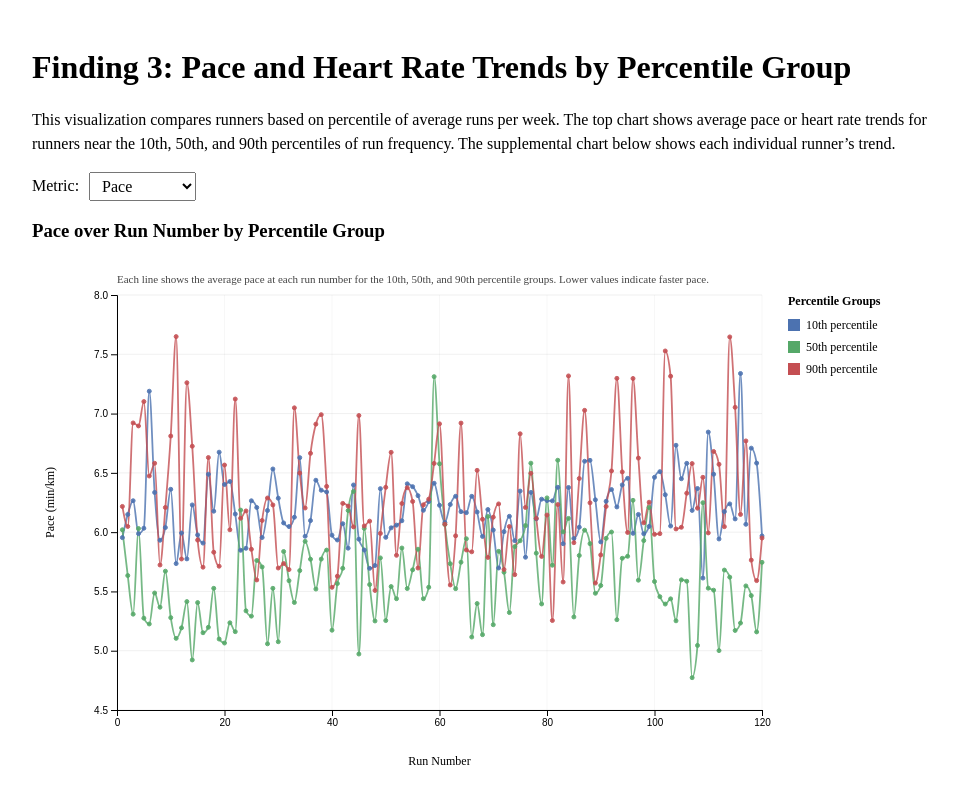
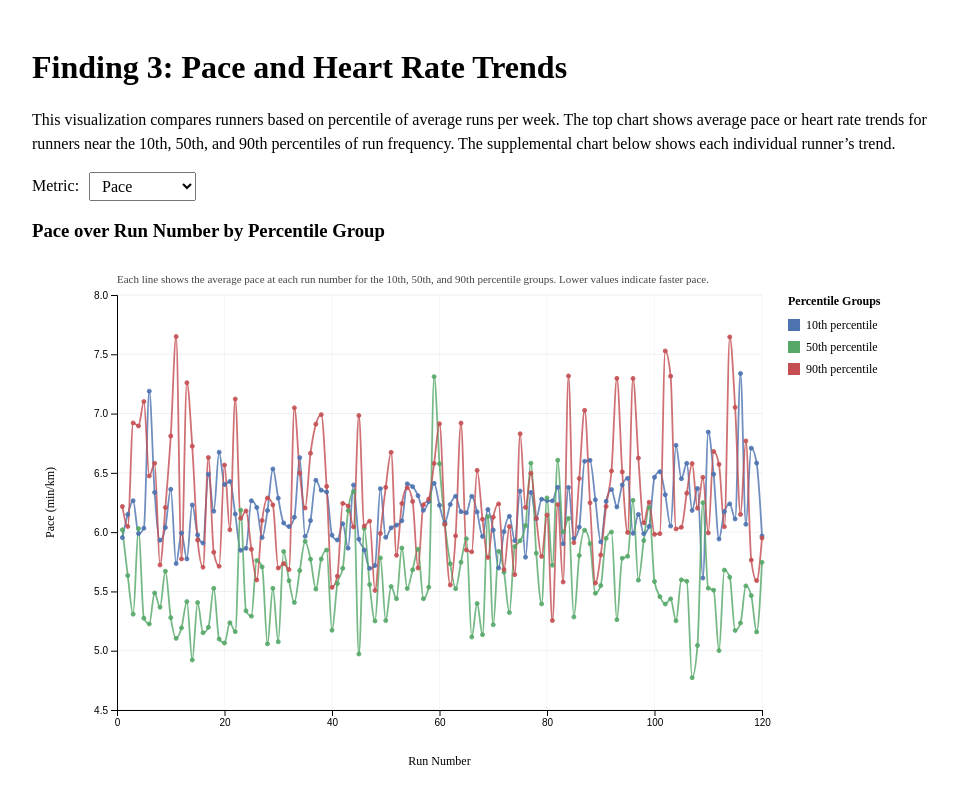
Before and after one commit to Chetopsa/5609-flash-proj, a SvelteKit app: page /FP2 in a window 1280 px wide. Shown: the top 800 px of the page, without its empty margins (58-1016 px from the left). Built offline with nearby package versions, Linux system fonts and the light colour scheme.

Commit message:
title change

```diff
--- a/src/routes/FP2/+page.svelte
+++ b/src/routes/FP2/+page.svelte
@@ -283,7 +283,7 @@
 </script>
 
 <div class="container">
-  <h1>Finding 3: Pace and Heart Rate Trends by Percentile Group</h1>
+  <h1>Finding 3: Pace and Heart Rate Trends</h1>
 
   <p class="description">
     This visualization compares runners based on percentile of average runs per week.
```
